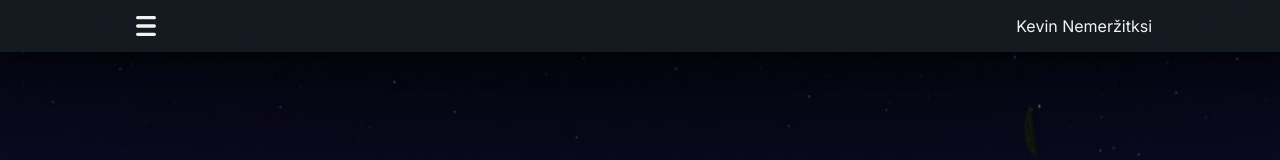
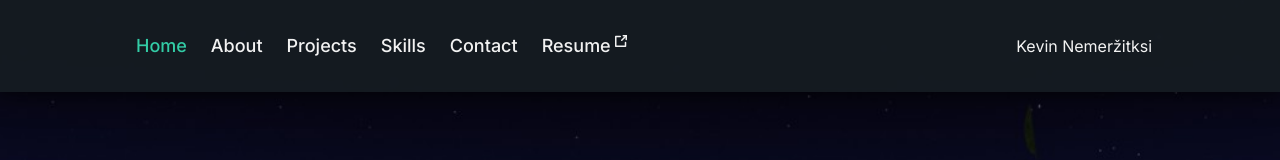
Before and after one commit to knemerzitski/portfolio, a Next.js app: page / in a window 1280 px wide. Shown: the top 160 px of the page. Built offline with nearby package versions, Linux system fonts and the light colour scheme; no server answers.

Commit message:
update: topnav breakpoint embedded

```diff
--- a/src/components/root/TopNav.tsx
+++ b/src/components/root/TopNav.tsx
@@ -46,7 +46,6 @@ export default function TopNav() {
   const [isMobileNavOpen, setMobileNavOpen] = useState(false);
 
   const topNavId = 'topnav';
-  const mobileBreakpoint = 'md';
 
   return (
     <>
@@ -60,17 +59,17 @@ export default function TopNav() {
         fixed w-full h-full
         bg-overlay/50
         z-10
-        invisible ${mobileBreakpoint}:hidden
+        invisible md:hidden
         ${styles.overlay}
       `}></label>
 
       <header className="
-        fixed w-full z-10
+        fixed w-full z-10 top-0
       ">
 
         {/* DESKTOP & MOBILE WITH ICON */}
         <div className={`
-          px-6 ${mobileBreakpoint}:px-10
+          px-6 md:px-10
 
           bg-primary-800/95
           backdrop-blur-xs
@@ -83,8 +82,8 @@ export default function TopNav() {
             {/* DESKTOP NAV */}
             <nav className={`
             hidden
-            ${mobileBreakpoint}:block
-          `}>
+            md:block
+          `} aria-label="Main">
               <NavItems
                 links={links}
                 ulClassName="flex gap-2 text-lg"
@@ -96,10 +95,10 @@ export default function TopNav() {
             {/* MOBILE ICON */}
             <label htmlFor={topNavId} className={`
               relative
-              px-2 py-4 ${mobileBreakpoint}:py-6
+              px-2 py-4 md:py-6
               text-xl
               hover:cursor-pointer
-              block ${mobileBreakpoint}:hidden
+              block md:hidden
             `}>
               <div className="w-5 h-5">
                 <div className={`absolute visible ${styles.openIcon}`}>
@@ -126,12 +125,13 @@ export default function TopNav() {
           bg-primary-800
           border border-solid border-transparent border-t-primary-950
           shadow-dp6 shadow-shadow/60
-           ${mobileBreakpoint}:hidden
+           md:hidden
           invisible ${styles.mobileMenu}
         `}>
 
           {/* MOBILE NAV */}
-          <nav className="overflow-y-auto max-h-[calc(100vh-4.5rem)] short:overflow-y-hidden short:max-h-max">
+          <nav className="overflow-y-auto max-h-[calc(100vh-4.5rem)] short:overflow-y-hidden short:max-h-max"
+            aria-label="Main">
             <NavItems
               links={links}
               ulClassName="flex flex-col text-lg divide-y divide-primary-400"
```
